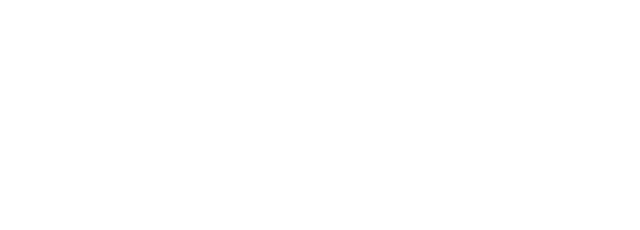
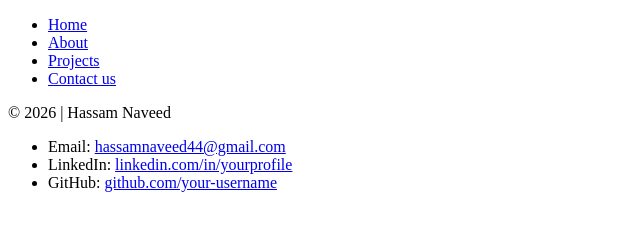
Before and after one commit to hassamnaveed44/my-developer-portfolio, a plain HTML site: page contact.html in a window 1280 px wide. Shown: the whole page, without its empty margins (0-640 px from the left). Drawn offline with Linux system fonts and the light colour scheme.

```diff
--- a/contact.html
+++ b/contact.html
@@ -0,0 +1,43 @@
+<!doctype html>
+<html lang="en">
+  <head>
+    <meta charset="UTF-8" />
+    <meta name="viewport" content="width=device-width, initial-scale=1.0" />
+    <title>Contact Us</title>
+  </head>
+  <body>
+    <nav>
+      <ul>
+        <li><a href="index.html">Home</a></li>
+        <li><a href="about.html">About</a></li>
+        <li><a href="projects.html">Projects</a></li>
+        <li><a href="contact.html">Contact us</a></li>
+      </ul>
+    </nav>
+    <footer>
+      <p>&copy; 2026 | Hassam Naveed</p>
+      <ul>
+        <li>
+          Email:
+          <a href="mailto:hassamnaveed44@gmail.com">hassamnaveed44@gmail.com</a>
+        </li>
+        <li>
+          LinkedIn:
+          <a
+            href="www.linkedin.com/in/muhammad-hassam-naveed-b18792415
+
+"
+            target="_blank"
+            >linkedin.com/in/yourprofile</a
+          >
+        </li>
+        <li>
+          GitHub:
+          <a href="https://github.com/hassamnaveed44" target="_blank"
+            >github.com/your-username</a
+          >
+        </li>
+      </ul>
+    </footer>
+  </body>
+</html>
```
Also changed, not shown: projects.html (+1 -1 lines), about.html (line endings or trailing spaces).
